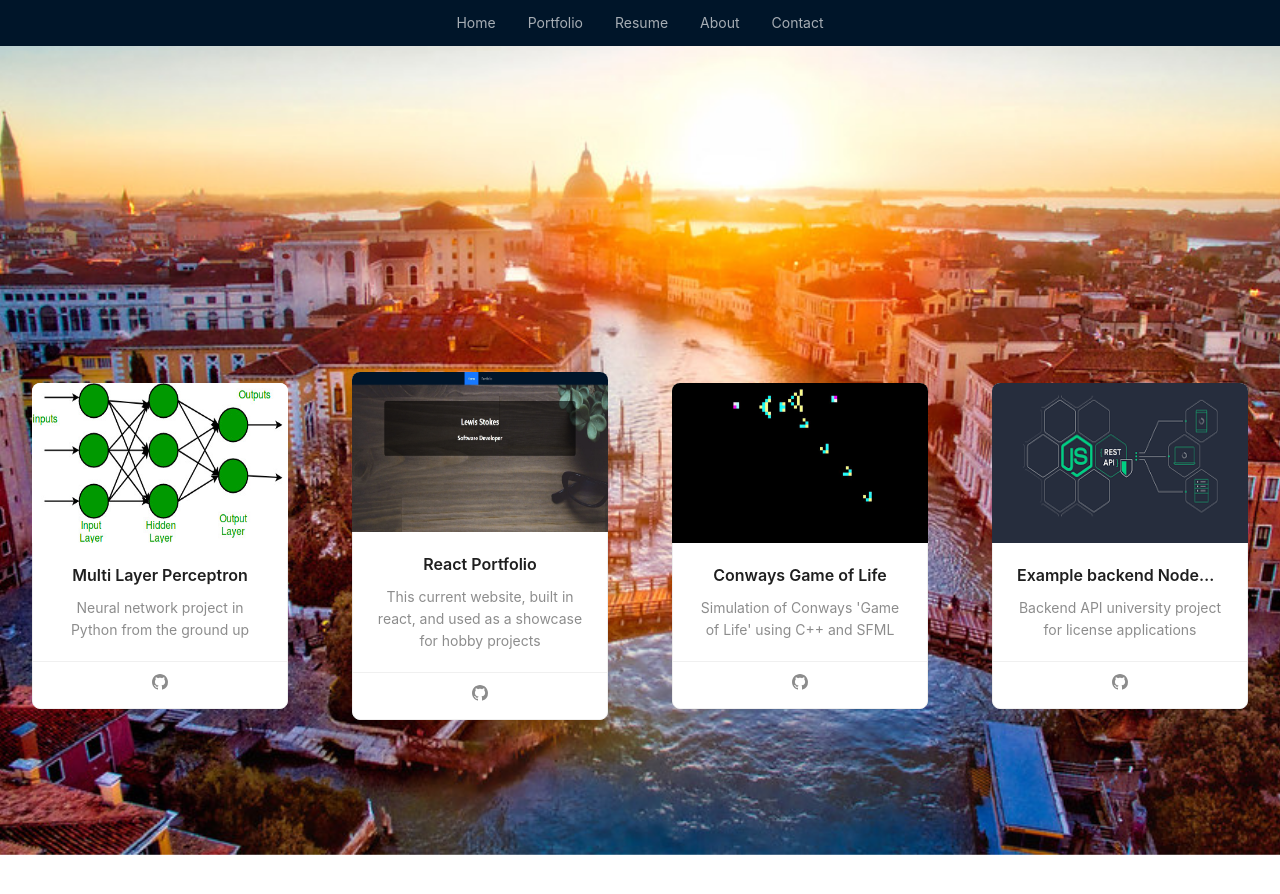
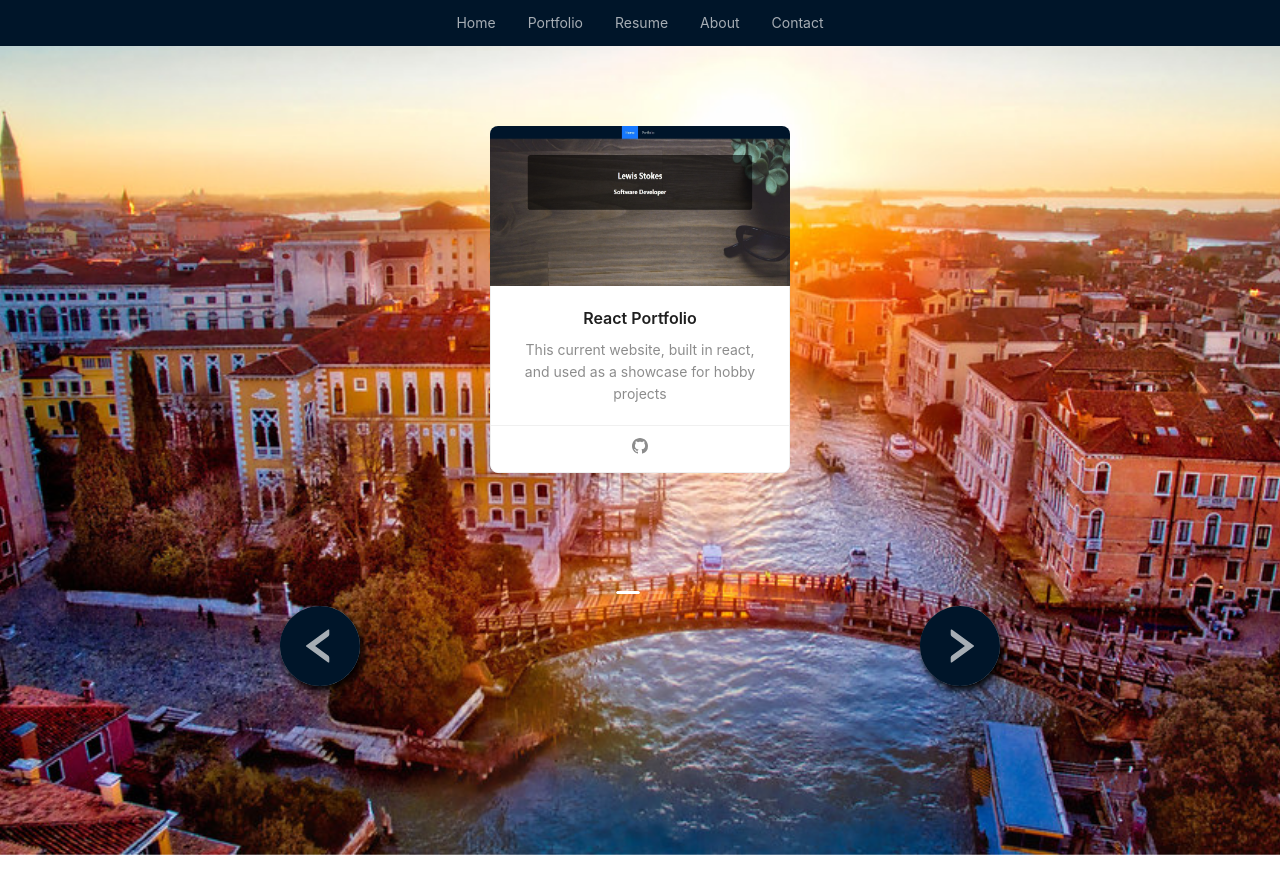
Before and after one commit to Lewis98/Portfolio, a React (Create React App) app: page /portfolio in a window 1280 px wide. Shown: the top 894 px of the page. After the commit the page ends 800 px from the top, so only its background shows below. Built offline with nearby package versions, Linux system fonts and the light colour scheme.

Commit message:
Portfolio page rework
+ Antd carousel component
+ Antd Icons package
+ Navigation arrows

```diff
--- a/package.json
+++ b/package.json
@@ -3,6 +3,7 @@
   "version": "0.1.0",
   "private": true,
   "dependencies": {
+    "@ant-design/icons": "^5.0.1",
     "@testing-library/jest-dom": "^5.16.5",
     "@testing-library/react": "^13.4.0",
     "@testing-library/user-event": "^13.5.0",
--- a/src/components/cPortfolioItem.js
+++ b/src/components/cPortfolioItem.js
@@ -6,19 +6,18 @@ import { GoMarkGithub } from "react-icons/go";
 
 const { Meta } = Card;
 
-const contStyle ={
-  width: '20vw',
 
-  minWidth: '200px',
-  paddingTop: '5vh',
-
-  margin: 'auto',
-
-  color: 'black',
-  textDecoration: 'none'
+const contStyle = {
+  height: '60vh'
 }
 
 const cardStyle = {
+  maxWidth: '50%',
+  width: '300px',
+  //height: '40vh',
+
+  margin: 'auto',
+  marginTop: '10vh',
 }
 
 const imageStyle = {
@@ -29,8 +28,9 @@ const imageStyle = {
 export default class ItemCard extends Component {
 
   render() {
+    //<Link to={this.props.gitLink} style={contStyle}>
     return (
-      <Link to={this.props.gitLink} style={contStyle}>
+      <div style={contStyle}>
           <Card style={cardStyle} hoverable
           cover={
             <img style = {imageStyle}
@@ -50,7 +50,7 @@ export default class ItemCard extends Component {
 
           />
         </Card>
-      </Link>
+      </div>
     )
   }
 }
--- a/src/components/pgPortfolio.js
+++ b/src/components/pgPortfolio.js
@@ -1,25 +1,64 @@
 import React, { Component } from 'react';
+import { Carousel, Col, Row  } from 'antd';
+import { LeftCircleFilled, RightCircleFilled } from '@ant-design/icons'
+
 import ItemCard from './cPortfolioItem';
 
-const tableStyle = {
+const carouselStyle = {
+  margin: '0',
+  padding: '0',
+  height: '50%',
+}
+
+const itemNavContainerStyle = {
   display: 'flex',
-  flex: '1',
-  flexWrap: 'wrap',
-  overflowY:'auto',
-  flexDirection:'row',
-  alignItems:'center',
-  justifyContent:'center',
+  width: '100%',
+  justifyContent: 'space-around', //'center',
+  marginBottom: '3em',
+}
 
-  height: '100%',
-  width: '100%',
-  textAlign: 'center',
-  marginTop: '10vh',
+const arrowStyle = {
+  color: '#001529',
+  backgroundColor: '#a6adb4',
+  borderRadius: '100%',
+  fontSize: '5em',
+  boxShadow: '3px 5px 8px black',
+
+  "&:hover": {
+    backgroundColor: "white"
+  },
 }
 
 export default class Portfolio extends Component {
+
+  constructor(props) {
+    super(props);
+    this.next = this.next.bind(this);
+    this.previous = this.previous.bind(this);
+    this.carousel = React.createRef();
+  }
+  next() {
+    this.carousel.next();
+  }
+  previous() {
+    this.carousel.prev();
+  }
+
+
   render() {
+
+    const props = {
+      autoplay: true,
+      dots: true,
+      infinite: true,
+      speed: 500,
+      slidesToShow: 1,
+      slidesToScroll: 1
+    };
+
     return (
-      <div style={tableStyle}>
+      <>
+        <Carousel style={carouselStyle} ref={node => (this.carousel = node)} {...props}>
           <ItemCard
             image="/img/projects/MLP.jpg"
             title="Multi Layer Perceptron"
@@ -47,9 +86,12 @@ export default class Portfolio extends Component {
             description="Backend API university project for license applications"
             gitLink="https://github.com/Lewis98/6003CEM_CWK2_BE"
           />
-
-
+        </Carousel>
+        <div style={itemNavContainerStyle}>
+          <LeftCircleFilled style={arrowStyle} onClick={this.previous} />
+          <RightCircleFilled style={arrowStyle} onClick={this.next} />
         </div>
+      </>
     )
   }
 }
```
Also changed, not shown: 1 other file (tests, documents, lock files or other folders). Lines whose indentation alone changed are shown as unchanged.
